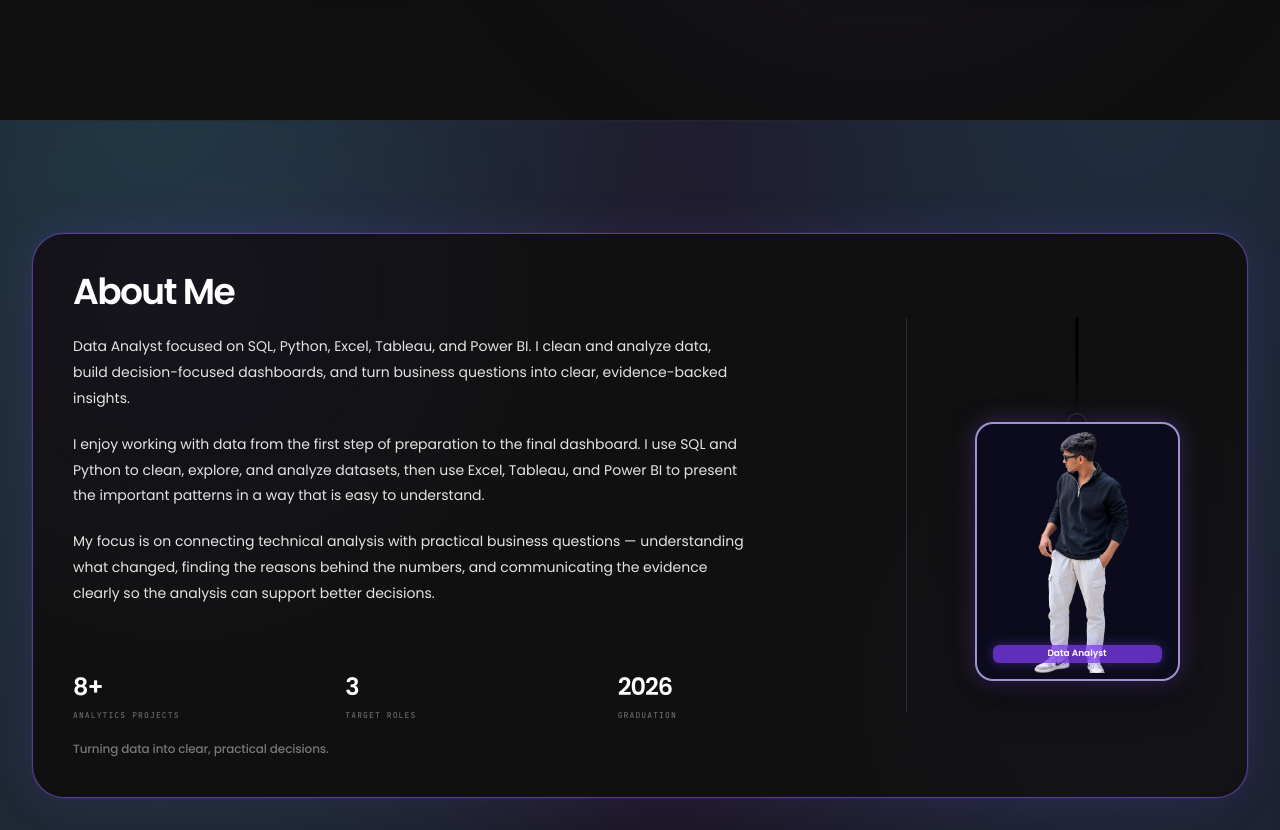
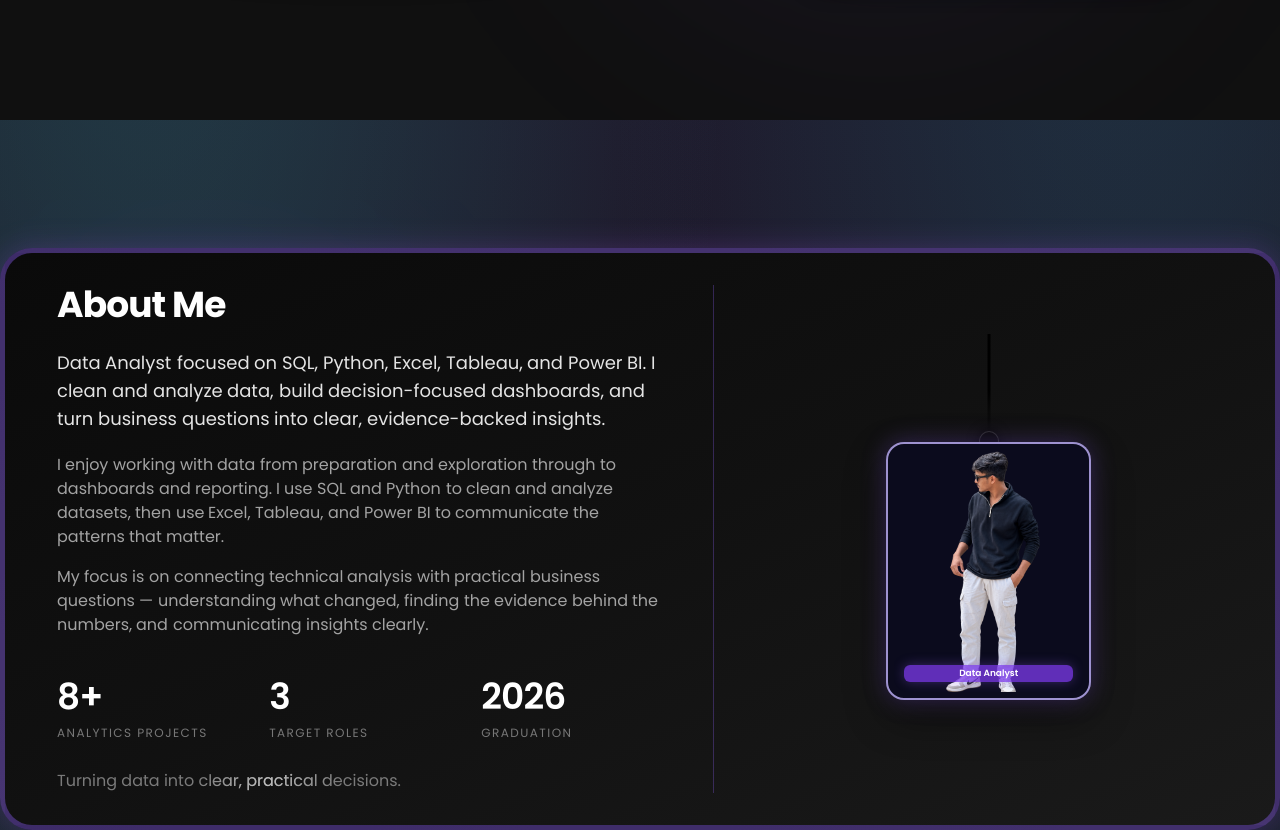
Before and after one commit to bhaskar-nb/portfolio, a Next.js app: page / in a window 1280 px wide. Shown: the part 680-1510 px from the top of the page. Built offline with nearby package versions, Linux system fonts and the light colour scheme.

Commit message:
Match reference-style About section animations

```diff
--- a/components/About.tsx
+++ b/components/About.tsx
@@ -3,6 +3,8 @@
 import { motion } from "framer-motion";
 import Image from "next/image";
 import { profile } from "@/lib/data";
+import BlurText from "@/components/BlurText";
+import ShinyText from "@/components/ShinyText";
 
 const metrics = [
   { value: "8+", label: "Analytics Projects" },
@@ -12,72 +14,88 @@ const metrics = [
 
 export default function About() {
   return (
-    <section id="about" className="relative overflow-hidden border-t border-base-500/60 py-24 sm:py-28">
-      <div className="pointer-events-none absolute left-[8%] top-16 h-72 w-72 rounded-full bg-violet-500/[0.06] blur-[120px]" />
+    <section id="about" className="relative mt-16 overflow-hidden py-10 sm:mt-20 sm:py-12">
+      <div className="pointer-events-none absolute left-[5%] top-20 h-72 w-72 rounded-full bg-violet-500/[0.07] blur-[120px]" />
       <div className="pointer-events-none absolute right-[4%] bottom-0 h-80 w-80 rounded-full bg-violet-500/[0.05] blur-[130px]" />
 
-      <div className="relative mx-auto max-w-7xl px-4 sm:px-6 lg:px-8">
+      <div className="relative mx-auto w-full max-w-[1600px] rounded-[2rem] border-[5px] border-violet-500/40 bg-gradient-to-br from-[#0a0a0a] via-[#111111] to-[#1a1a1a] p-6 shadow-[0_0_30px_rgba(168,85,247,0.22)] sm:p-7 lg:p-8">
         <motion.div
-          initial={{ opacity: 0, y: 28 }}
+          initial={{ opacity: 0, y: 24 }}
           whileInView={{ opacity: 1, y: 0 }}
-          viewport={{ once: true, margin: "-80px" }}
-          transition={{ duration: 0.8, ease: [0.22, 1, 0.36, 1] }}
-          className="relative overflow-hidden rounded-[2rem] border border-violet-500/60 bg-[#101010] shadow-[0_0_0_1px_rgba(139,92,246,0.08),0_0_45px_rgba(139,92,246,0.12)]"
+          viewport={{ once: true, amount: 0.2 }}
+          transition={{ duration: 1, ease: [0.22, 1, 0.36, 1] }}
+          className="relative flex flex-col items-center justify-between gap-10 px-2 sm:px-4 lg:flex-row lg:items-stretch lg:px-5"
         >
-          <div className="pointer-events-none absolute inset-0 bg-[radial-gradient(circle_at_12%_10%,rgba(139,92,246,0.06),transparent_35%),radial-gradient(circle_at_90%_80%,rgba(139,92,246,0.04),transparent_30%)]" />
-
-          <div className="relative grid min-h-[470px] lg:grid-cols-[minmax(0,1fr)_1px_340px]">
-            <div className="flex flex-col justify-between p-7 sm:p-9 lg:p-10">
-              <div className="max-w-2xl">
-                <h2 className="font-display text-[2rem] font-semibold leading-none tracking-[-0.045em] text-white sm:text-[2.25rem]">
+          <div className="basis-full lg:basis-7/12 lg:border-r lg:border-violet-500/30 lg:pr-10">
+            <div className="text-left">
+              <h2 className="font-display text-3xl font-bold text-white sm:text-4xl">
                 About Me
               </h2>
 
-                <div className="mt-6 max-w-[680px] space-y-5 text-[13px] leading-[1.8] text-ink-300 sm:text-sm sm:leading-[1.85]">
-                  <p>{profile.summary}</p>
+              <div className="mt-6 text-base leading-relaxed text-ink-300 sm:text-lg">
+                <BlurText
+                  text={profile.summary}
+                  delay={55}
+                  animateBy="words"
+                  direction="top"
+                />
+              </div>
 
-                  <p>
-                    I enjoy working with data from the first step of preparation to the final dashboard. I use SQL and Python to clean, explore, and analyze datasets, then use Excel, Tableau, and Power BI to present the important patterns in a way that is easy to understand.
+              <div className="mt-5 space-y-4 text-sm leading-7 text-ink-400 sm:text-base">
+                <BlurText
+                  text="I enjoy working with data from preparation and exploration through to dashboards and reporting. I use SQL and Python to clean and analyze datasets, then use Excel, Tableau, and Power BI to communicate the patterns that matter."
+                  delay={35}
+                  animateBy="words"
+                  direction="top"
+                />
+                <BlurText
+                  text="My focus is on connecting technical analysis with practical business questions — understanding what changed, finding the evidence behind the numbers, and communicating insights clearly."
+                  delay={35}
+                  animateBy="words"
+                  direction="top"
+                />
+              </div>
+
+              <div className="mt-10 grid grid-cols-3 gap-5 text-center sm:text-left">
+                {metrics.map((metric, index) => (
+                  <motion.div
+                    key={metric.label}
+                    initial={{ opacity: 0, y: 16 }}
+                    whileInView={{ opacity: 1, y: 0 }}
+                    viewport={{ once: true }}
+                    transition={{ duration: 0.8, delay: 0.15 + index * 0.12 }}
+                  >
+                    <h3 className="font-display text-3xl font-semibold leading-none text-white sm:text-4xl">
+                      {metric.value}
+                    </h3>
+                    <p className="mt-2 text-[10px] uppercase tracking-[0.12em] text-ink-500 sm:text-xs">
+                      {metric.label}
                     </p>
+                  </motion.div>
+                ))}
+              </div>
 
-                  <p>
-                    My focus is on connecting technical analysis with practical business questions — understanding what changed, finding the reasons behind the numbers, and communicating the evidence clearly so the analysis can support better decisions.
-                  </p>
+              <div className="mt-7">
+                <ShinyText
+                  text="Turning data into clear, practical decisions."
+                  speed={3}
+                  className="text-sm text-violet-300 sm:text-base"
+                />
+              </div>
             </div>
           </div>
 
-              <div className="mt-12 pt-4">
-                <div className="grid grid-cols-3 gap-5 sm:gap-6">
-                  {metrics.map((metric) => (
-                    <div key={metric.label}>
-                      <p className="font-display text-xl font-semibold leading-none tracking-[-0.04em] text-white sm:text-2xl">
-                        {metric.value}
-                      </p>
-                      <p className="mt-1.5 font-mono text-[7px] uppercase tracking-[0.14em] text-ink-500 sm:text-[8px]">
-                        {metric.label}
-                      </p>
-                    </div>
-                  ))}
-                </div>
-
-                <p className="mt-5 text-[11px] font-medium tracking-[-0.01em] text-ink-500 sm:text-xs">
-                  Turning data into clear, practical decisions.
-                </p>
-              </div>
-            </div>
-
-            <div className="hidden h-[70%] self-center bg-violet-400/20 lg:block" />
-
-            <div className="relative flex items-center justify-center px-10 pb-12 pt-20 sm:px-12 lg:px-12 lg:pb-10">
+          <div className="basis-full lg:basis-5/12">
             <motion.div
-                initial={{ y: -12 }}
-                whileInView={{ y: 0 }}
+              initial={{ y: -18, opacity: 0 }}
+              whileInView={{ y: 0, opacity: 1 }}
               viewport={{ once: true }}
-                transition={{ duration: 0.9, delay: 0.15, ease: [0.22, 1, 0.36, 1] }}
-                className="relative mt-8 w-[205px]"
+              transition={{ duration: 1, delay: 0.2, ease: [0.22, 1, 0.36, 1] }}
+              className="flex h-full min-h-[390px] items-center justify-center overflow-hidden"
             >
-                <div className="absolute left-1/2 top-[-105px] h-[108px] w-[3px] -translate-x-1/2 bg-gradient-to-b from-black via-black to-[#171717]" />
-                <div className="absolute left-1/2 top-[-9px] h-5 w-5 -translate-x-1/2 rounded-full border border-white/15 bg-[#090909] shadow-[0_0_12px_rgba(0,0,0,0.8)]" />
+              <div className="relative mt-16 w-[205px]">
+                <div className="absolute left-1/2 top-[-108px] h-[112px] w-[3px] -translate-x-1/2 bg-gradient-to-b from-black via-black to-[#171717]" />
+                <div className="absolute left-1/2 top-[-11px] h-5 w-5 -translate-x-1/2 rounded-full border border-white/15 bg-[#090909] shadow-[0_0_12px_rgba(0,0,0,0.8)]" />
 
                 <div className="relative overflow-hidden rounded-[18px] border-2 border-violet-300/80 bg-[#0b0b1d] p-1.5 shadow-[0_0_24px_rgba(139,92,246,0.30),0_16px_40px_rgba(0,0,0,0.45)]">
                   <div className="relative aspect-[0.78] overflow-hidden rounded-[13px] bg-[radial-gradient(circle_at_50%_18%,rgba(99,102,241,0.28),transparent_48%),#070713]">
@@ -88,7 +106,6 @@ export default function About() {
                       sizes="205px"
                       className="object-contain object-bottom"
                     />
-
                     <div className="absolute bottom-2.5 left-2.5 right-2.5 rounded-md bg-violet-600/75 px-2 py-0.5 text-center text-[9px] font-semibold text-white shadow-[0_0_12px_rgba(139,92,246,0.35)]">
                       Data Analyst
                     </div>
@@ -97,8 +114,8 @@ export default function About() {
                     </p>
                   </div>
                 </div>
+              </div>
             </motion.div>
-            </div>
           </div>
         </motion.div>
       </div>
```
Lines whose indentation alone changed are shown as unchanged.
